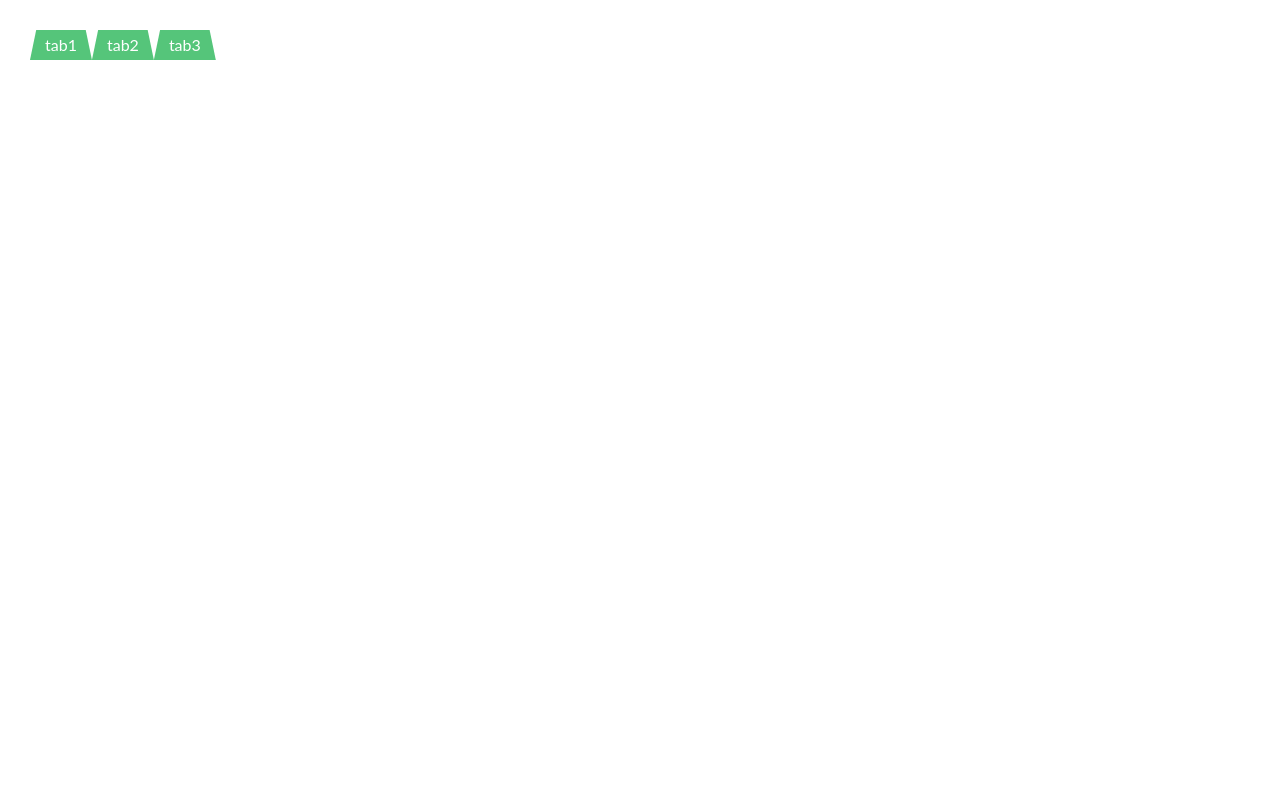
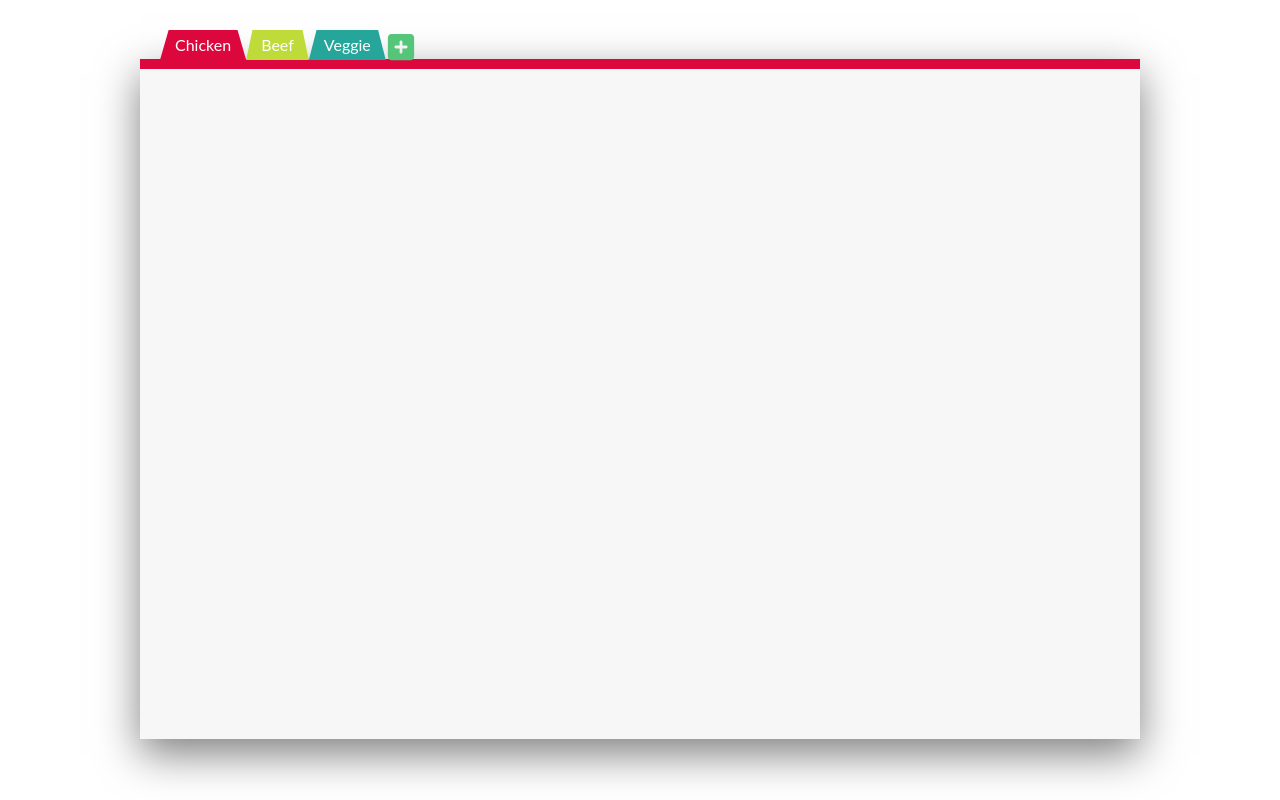
Before and after one commit to BenHogen/recipe-organizer, a React (Create React App) app: page /book/section in a window 1280 px wide. Built offline with nearby package versions, Linux system fonts and the light colour scheme.

Commit message:
Added tab additions

```diff
--- a/src/components/Tab.js
+++ b/src/components/Tab.js
@@ -2,7 +2,9 @@ import { useState } from "react";
 import { useRef } from "react";
 import clsx from "clsx";
 
-function Tab({ title, activeTab, setter }) {
+const activeClass = "tab-item--active";
+
+function Tab({ title, activeTab, color, titleSetter, colorSetter }) {
   const [edit, setEdit] = useState(false);
   const [tabTitle, setTabTitle] = useState(title);
   const ref = useRef(null);
@@ -34,13 +36,15 @@ function Tab({ title, activeTab, setter }) {
 
   return (
     <li
+      style={{ backgroundColor: color }}
       className={clsx("tab-item", {
-        ["tab-item--active"]: title === activeTab,
+        [activeClass]: title === activeTab,
       })}
       onClick={(e) => {
         switch (e.detail) {
           case 1:
-            setter(title);
+            titleSetter(title);
+            colorSetter(color);
             break;
           case 2:
             setEdit(true);
@@ -60,6 +64,7 @@ function Tab({ title, activeTab, setter }) {
           escapeInputEntry(e);
         }
       }}
+      // autoFocus={true}
     >
       {tabTitleGen()}
     </li>
--- a/src/components/Tabs.js
+++ b/src/components/Tabs.js
@@ -1,14 +1,46 @@
 import { useState } from "react";
+import { FontAwesomeIcon } from "@fortawesome/react-fontawesome";
+import { faPlusSquare as plusButton } from "@fortawesome/free-solid-svg-icons";
 import Tab from "./Tab";
 
-function Tabs() {
+const tabColors = ["#DB073D", "#BEDB39", "#26A69A", "#020873"];
+
+function Tabs({ colorSetter }) {
+  const [tabTitles, setTabTitles] = useState(["Chicken", "Beef", "Veggie"]);
   const [activeTab, setActiveTab] = useState("");
+
+  const generateTabs = (tabs) => {
+    return (
+      <>
+        {tabs.map((item, i) => {
+          return (
+            <Tab
+              title={item}
+              activeTab={activeTab}
+              color={tabColors[i]}
+              titleSetter={setActiveTab}
+              colorSetter={colorSetter}
+            />
+          );
+        })}
+      </>
+    );
+  };
 
   return (
     <ul className="tab-list">
-      <Tab title="tab1" activeTab={activeTab} setter={setActiveTab} />
-      <Tab title="tab2" activeTab={activeTab} setter={setActiveTab} />
-      <Tab title="tab3" activeTab={activeTab} setter={setActiveTab} />
+      {generateTabs(tabTitles)}
+      <li className="plus-test">
+        <FontAwesomeIcon
+          icon={plusButton}
+          className="plus-button plus-button--tab"
+          onClick={() => {
+            // setOpen(true);
+            console.log("abnout to add a tab");
+            setTabTitles([...tabTitles, "Test"]);
+          }}
+        />
+      </li>
     </ul>
   );
 }
--- a/src/pages/sections/Sections.js
+++ b/src/pages/sections/Sections.js
@@ -1,13 +1,18 @@
+import { useState } from "react";
 import Tabs from "../../components/Tabs";
 
 function Sections() {
+  const [color, setColor] = useState("#DB073D");
   return (
-    <>
+    <div className="flex-center">
       <div>
-        <Tabs />
-        {/* <div className="section-recipe-list" /> */}
+        <Tabs colorSetter={setColor} />
+        <div
+          className="section-list"
+          style={{ borderTop: `10px solid ${color}` }}
+        />
       </div>
-    </>
+    </div>
   );
 }
 
--- a/src/styles/base/_utilities.scss
+++ b/src/styles/base/_utilities.scss
@@ -5,4 +5,10 @@
 
 .flex{
     display: flex;
+
 }
+
+.flex-center{
+    display: flex;
+    justify-content: center;
+}
--- a/src/styles/components/_button.scss
+++ b/src/styles/components/_button.scss
@@ -84,3 +84,26 @@
 
 
 }
+
+.plus-button{
+  margin-left: 10px;
+  color: $color-primary;
+  transition: all .1s;
+  font-size: 4.5rem !important;
+
+  &--tab{
+    font-size: 9rem !important;
+    margin-left: 0;
+    width: 100%;
+    height: 100%;
+  }
+
+  &:hover{
+      color: darken($color-primary,5%);
+  }
+
+  &:active{
+      transform: translateY(.1rem);
+  }
+
+}
--- a/src/styles/components/_tabs.scss
+++ b/src/styles/components/_tabs.scss
@@ -1,6 +1,7 @@
 .tab-list {
     position: relative;
     padding-left: 0;
+    margin-left: 2rem
   }
 
 
@@ -15,12 +16,10 @@
     clip-path: polygon(10% 0, 90% 0, 100% 100%, 0 100%);
     background-color: $color-primary;
     color: $color-white;
-    // z-index: 0;
-    // border-radius: 40% 40% 0 0;
     transition: all .15s ease-in-out;
 
     &:hover {
-        background-color: darken($color-primary, 20%);
+        color: darken($color-white, 10%);
     }
 
     &--active{
@@ -29,3 +28,13 @@
         z-index: 1;
     }
 }
+
+.plus-test{
+    display: inline-block;
+    list-style: none;
+    width: 3rem;
+    height: 3rem;
+    // position: relative;
+    margin-bottom:-5rem;
+
+}
--- a/src/styles/pages/_books.scss
+++ b/src/styles/pages/_books.scss
@@ -13,18 +13,3 @@
     display: flex;
     justify-content: center;
 }
-
-.plus-button{
-    margin-left: 10px;
-    color: $color-primary;
-    // transition: all .3s;
-    font-size: 4.5rem !important;
-    &:hover{
-        color: darken($color-primary,5%);
-    }
-
-    &:active{
-        transform: translateY(.1rem);
-    }
-
-}
--- a/src/styles/pages/_sections.scss
+++ b/src/styles/pages/_sections.scss
@@ -1,5 +1,7 @@
-.section-recipe-list{
-    width: 90vw;
-    height: 90vh;
+.section-list{
+    width: 100rem;
+    height: 85vh;
     background-color: $color-grey-light;
+    border-top: 10px solid $color-primary-dark;
+    box-shadow: 0 1.5rem 4rem rgba($color-black, .5);
 }
```
